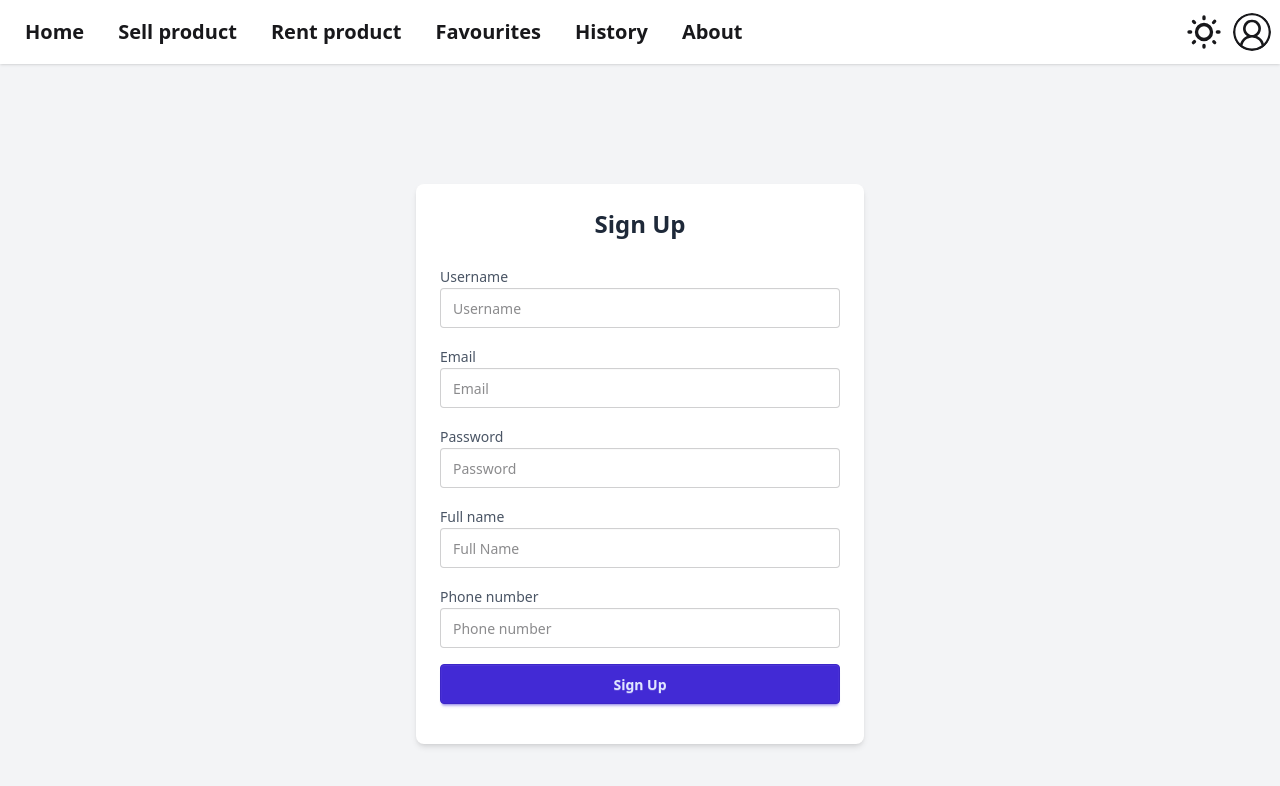
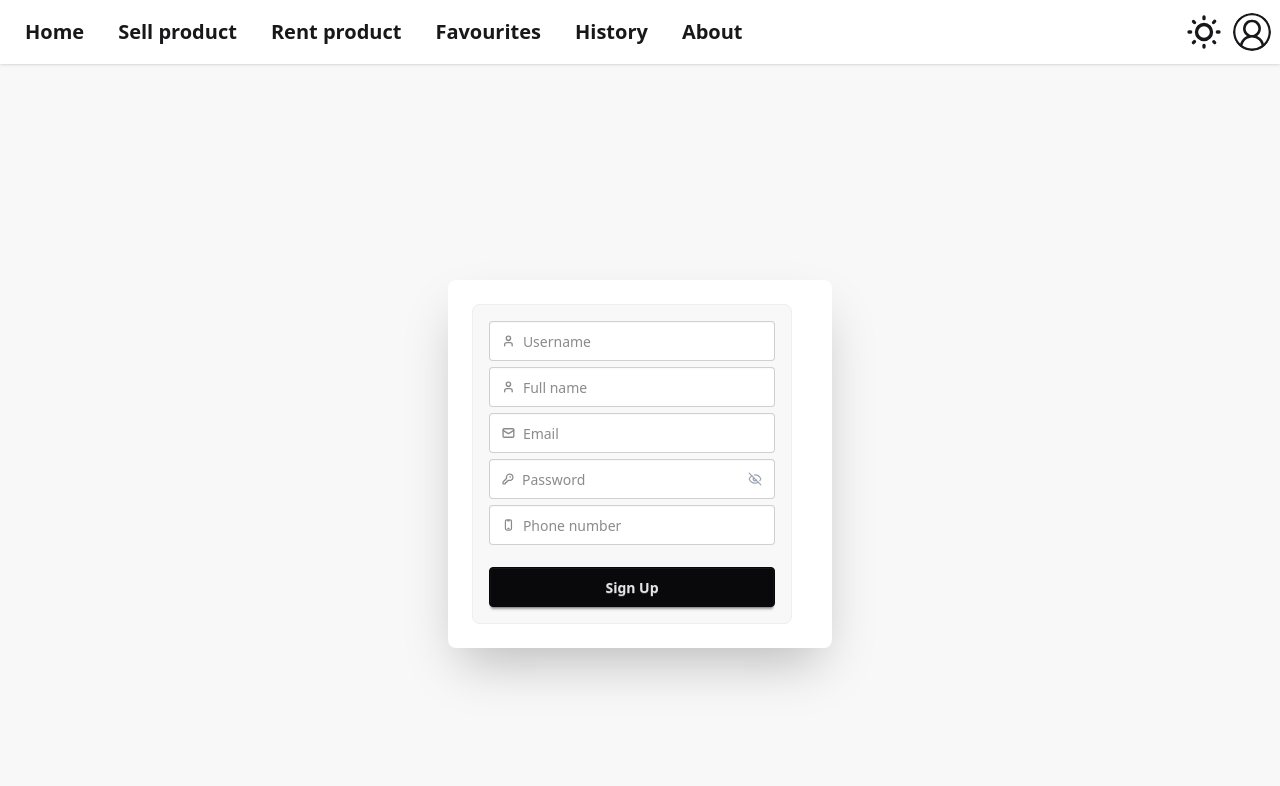
Before and after one commit to FlyingCatCreatures/GearXChange, a Vue app: page /#/signup in a window 1280 px wide. Shown: the top 786 px of the page. Built offline with nearby package versions, Linux system fonts and the light colour scheme.

Commit message:
Restyled signup again
Restyled the signup page again as a card, and made the validation using daisy. Also fixed the hide/show password functionality displaying weirdly.

```diff
--- a/src/pages/SignUp.vue
+++ b/src/pages/SignUp.vue
@@ -11,86 +11,13 @@ const phone = ref('');
 const signUpMsg = ref('');
 const router = useRouter();
 
-// Validation state
-type Field = "username" | "email" | "password" | "fullName" | "phone";
-const touched = ref<Record<Field, boolean>>({ username: false, email: false, password: false, fullName: false, phone: false });
-const invalid = ref<Record<Field, boolean>>({ username: false, email: false, password: false, fullName: false, phone: false });
-const flash = ref<Record<Field, boolean>>({ username: false, email: false, password: false, fullName: false, phone: false });
-
-// Validation regexes
-const usernameRegex = /^[a-zA-Z0-9_]{3,20}$/;
-const passwordRegex = /^\S{8,}$/;
-const fullNameRegex = /^[A-Za-z][A-Za-z\s\-']{1,48}[A-Za-z]$/;
-const phoneRegex = /^\+?[0-9\s\-]{7,20}$/;
-const emailregex = /^\S+@\S+\.\S+$/;
-
-function validateField(field: string, value: string) {
-  switch (field) {
-    case 'username':
-      invalid.value.username = !usernameRegex.test(value);
-      break;
-    case 'password':
-      invalid.value.password = !passwordRegex.test(value);
-      break;
-    case 'fullName':
-      invalid.value.fullName = !fullNameRegex.test(value);
-      break;
-    case 'phone':
-      invalid.value.phone = !phoneRegex.test(value);
-      break;
-    case 'email':
-      // Use a simple email regex for live validation
-      invalid.value.email = !emailregex.test(value);
-      break;
-  }
-}
-
-function handleInput(field: Field, e: Event, regex: RegExp, maxLen: number) {
-  let val = (e.target as HTMLInputElement).value;
-  // Remove illegal chars and cap length
-  let legal = val.replace(regex, '').slice(0, maxLen);
-  if (val !== legal) {
-    flash.value[field] = true;
-    setTimeout(() => (flash.value[field] = false), 200);
-  }
-  (e.target as HTMLInputElement).value = legal;
-  // Update ref
-  switch (field) {
-    case 'username': username.value = legal; break;
-    case 'password': password.value = legal; break;
-    case 'fullName': fullName.value = legal; break;
-    case 'phone': phone.value = legal; break;
-    case 'email': email.value = legal; break;
-  }
-  // Mark as touched so validation color shows immediately
-  touched.value[field] = true;
-  validateField(field, legal);
-}
-
-function handleBlur(field: Field) {
-  touched.value[field] = true;
-  validateField(field, eval(field + '.value'));
-}
+const usernameRegex = ref(/^[a-zA-Z0-9_]{3,30}$/);                      // 3 to 30 characters, letters, numbers, or underscores
+const passwordRegex = ref(/^\S{8,}$/);                                  // At least 8 characters
+const fullNameRegex = ref(/^[a-zA-Z\s]{3,30}$/);                        // 3 to 30 characters, letters and spaces only
+const phoneRegex = ref(/^\+?[0-9]{7,20}([-\s]?[0-9]{1,20})*$/);         // 7 to 20 digits, optional "+" at the start, optional hyphens or spaces
+const emailregex = ref(/^[^\s@]+@[^\s@]+\.[^\s@]+$/);                   // Valid email format
 
 async function handleSignUp() {
-  // Mark all as touched and validate (and update on every field)
-  (Object.keys(touched.value) as Field[]).forEach(f => {
-    touched.value[f] = true;
-    // Always validate with the latest value
-    let val = '';
-    switch (f) {
-      case 'username': val = username.value; break;
-      case 'email': val = email.value; break;
-      case 'password': val = password.value; break;
-      case 'fullName': val = fullName.value; break;
-      case 'phone': val = phone.value; break;
-    }
-    validateField(f, val);
-  });
-  if (Object.values(invalid.value).some(v => v)) {
-    signUpMsg.value = "Please fix the highlighted fields.";
-    return;
-  }
     try {
         await invoke('add_user', {
         username: username.value.trim(),
@@ -114,90 +41,204 @@ function togglePassword() {
 </script>
 
 <template>
-  <div class="flex items-center justify-center min-h-screen bg-gray-100">
-    <div class="w-full max-w-md p-6 bg-white rounded-lg shadow-md">
-      <h2 class="text-2xl font-bold text-center text-gray-800 mb-6">Sign Up</h2>
-      <form @submit.prevent="handleSignUp" class="space-y-4">
-        <div class="form-control">
-          <label for="username" class="mt-4 text-center text-sm text-gray-600">
-            <span class="label-text">Username</span>
+<div class="flex items-center justify-center min-h-screen bg-base-200">
+<div class="card bg-base-100 w-full max-w-sm shrink-0 shadow-2xl">
+<div class="card-body">
+<form @submit.prevent="handleSignUp">
+<fieldset class="fieldset bg-base-200 border-base-300 rounded-box w-xs border p-4">
+  <div id="Username-input">
+  <label class="input validator floating-label">
+    <span>Username</span>
+    <svg class="h-[1em] opacity-50" xmlns="http://www.w3.org/2000/svg" viewBox="0 0 24 24">
+      <g
+        stroke-linejoin="round"
+        stroke-linecap="round"
+        stroke-width="2.5"
+        fill="none"
+        stroke="currentColor"
+      >
+        <path d="M19 21v-2a4 4 0 0 0-4-4H9a4 4 0 0 0-4 4v2"></path>
+        <circle cx="12" cy="7" r="4"></circle>
+      </g>
+    </svg>
+    <input
+      v-model="username"
+      type="text"
+      required
+      placeholder="Username"
+      :pattern="usernameRegex.source"
+      minlength="3"
+      maxlength="30"
+      title="Must be 3 to 30 characters"
+    />
     </label>
-          <input placeholder="Username" pattern="^[a-zA-Z0-9_]{3,20}$" type="text" id="username" v-model="username" required
-            maxlength="20" class="input input-bordered w-full"
-            :class="[{ invalid: touched.username && invalid.username, valid: touched.username && !invalid.username }, { flash: flash.username }]"
-            @input="e => handleInput('username', e, /[^a-zA-Z0-9_]/g, 20)"
-            @blur="() => handleBlur('username')"
-          />
+    <p class="validator-hint hidden">
+      Must be 3 to 30 characters
+    </p>
   </div>
 
-        <div class="signup-form-field">
-          <label for="email" class="mt-4 text-center text-sm text-gray-600">
-            <span class="label-text">Email</span>
+  <div id="fullname-input">
+  <label class="input validator floating-label">
+    <span>Full name</span>
+    <svg class="h-[1em] opacity-50" xmlns="http://www.w3.org/2000/svg" viewBox="0 0 24 24">
+      <g
+        stroke-linejoin="round"
+        stroke-linecap="round"
+        stroke-width="2.5"
+        fill="none"
+        stroke="currentColor"
+      >
+        <path d="M19 21v-2a4 4 0 0 0-4-4H9a4 4 0 0 0-4 4v2"></path>
+        <circle cx="12" cy="7" r="4"></circle>
+      </g>
+    </svg>
+    <input
+      v-model="fullName"
+      type="text"
+      required
+      placeholder="Full name"
+      :pattern="fullNameRegex.source"
+      minlength="3"
+      maxlength="30"
+      title="Must be 3 to 30 characters"
+    />
     </label>
-          <input placeholder="Email" type="email" id="email" v-model="email" required
-            class="input input-bordered w-full"
-            :class="[{ invalid: touched.email && invalid.email, valid: touched.email && !invalid.email }]"
-            @blur="() => handleBlur('email')"
-            @input="e => handleInput('email', e, /[^\w@.+-]/g, 50)"
-          />
+    <p class="validator-hint hidden">
+      Must be 3 to 30 characters
+    </p>
+  </div>
+  <div id="email-input">
+    <label class="input validator floating-label">
+    <span>Email</span>
+    <svg class="h-[1em] opacity-50" xmlns="http://www.w3.org/2000/svg" viewBox="0 0 24 24">
+        <g
+        stroke-linejoin="round"
+        stroke-linecap="round"
+        stroke-width="2.5"
+        fill="none"
+        stroke="currentColor"
+        >
+        <rect width="20" height="16" x="2" y="4" rx="2"></rect>
+        <path d="m22 7-8.97 5.7a1.94 1.94 0 0 1-2.06 0L2 7"></path>
+        </g>
+    </svg>
+    <input type="email" v-model="email" placeholder="Email" :pattern="emailregex.source" required />
+    </label>
+    <div class="validator-hint hidden">Enter valid email address</div>
   </div>
 
-        <div class="signup-form-field password-field">
-          <label for="password" class="mt-4 text-center text-sm text-gray-600">
-            <span class="label-text">Password</span>
-          </label>          <div class="password-input-wrapper">
+  <div id="password-input">
+  <label class="input validator floating-label">
+    <span>Password</span>
+    <svg class="h-[1em] opacity-50" xmlns="http://www.w3.org/2000/svg" viewBox="0 0 24 24">
+      <g
+        stroke-linejoin="round"
+        stroke-linecap="round"
+        stroke-width="2.5"
+        fill="none"
+        stroke="currentColor"
+      >
+        <path
+          d="M2.586 17.414A2 2 0 0 0 2 18.828V21a1 1 0 0 0 1 1h3a1 1 0 0 0 1-1v-1a1 1 0 0 1 1-1h1a1 1 0 0 0 1-1v-1a1 1 0 0 1 1-1h.172a2 2 0 0 0 1.414-.586l.814-.814a6.5 6.5 0 1 0-4-4z"
+        ></path>
+        <circle cx="16.5" cy="7.5" r=".5" fill="currentColor"></circle>
+      </g>
+    </svg>
+    <div class="relative">
       <input
+        v-model="password"
         :type="showPassword ? 'text' : 'password'"
+        required
         placeholder="Password"
-              pattern="^[\S]{8,}$"
-              id="password"
-              v-model="password"
-              required
-              maxlength="32"
-              class="input input-bordered w-full"
-              :class="[{ invalid: touched.password && invalid.password, valid: touched.password && !invalid.password }, { flash: flash.password }]"
-              @input="e => handleInput('password', e, /\s/g, 32)"
-              @blur="() => handleBlur('password')"
+        minlength="8"
+        :pattern="passwordRegex.source"
+        title="Must be at least 8 characters"
+        class="py-2.5 sm:py-3 ps-0 pe-20 block w-full border-gray-200 rounded-lg sm:text-sm focus:border-blue-500 focus:ring-blue-500 disabled:opacity-50 disabled:pointer-events-none"
       />
       <button
         type="button"
-              class="absolute inset-y-0 right-0 flex items-center px-3"
         @click="togglePassword"
-              v-if="password.length > 0"
-              aria-label="Toggle password visibility"
+        class="absolute inset-y-0 end-0 flex items-center z-20 px-0 cursor-pointer text-gray-400 rounded-e-md focus:outline-hidden focus:text-blue-600"
       >
-              <img v-if="showPassword" src="@/assets/eye-open.svg" alt="Hide password" width="24" height="24" />
-              <img v-else src="@/assets/eye-closed.svg" alt="Show password" width="24" height="24" />
+        <svg
+          v-if="showPassword"
+          class="shrink-0 size-3.5"
+          xmlns="http://www.w3.org/2000/svg"
+          width="24"
+          height="24"
+          viewBox="0 0 24 24"
+          fill="none"
+          stroke="currentColor"
+          stroke-width="2"
+          stroke-linecap="round"
+          stroke-linejoin="round"
+        >
+          <path d="M2 12s3-7 10-7 10 7 10 7-3 7-10 7-10-7-10-7Z"></path>
+          <circle cx="12" cy="12" r="3"></circle>
+        </svg>
+        <svg
+          v-else
+          class="shrink-0 size-3.5"
+          xmlns="http://www.w3.org/2000/svg"
+          width="24"
+          height="24"
+          viewBox="0 0 24 24"
+          fill="none"
+          stroke="currentColor"
+          stroke-width="2"
+          stroke-linecap="round"
+          stroke-linejoin="round"
+        >
+          <path d="M9.88 9.88a3 3 0 1 0 4.24 4.24"></path>
+          <path d="M10.73 5.08A10.43 10.43 0 0 1 12 5c7 0 10 7 10 7a13.16 13.16 0 0 1-1.67 2.68"></path>
+          <path d="M6.61 6.61A13.526 13.526 0 0 0 2 12s3 7 10 7a9.74 9.74 0 0 0 5.39-1.61"></path>
+          <line x1="2" x2="22" y1="2" y2="22"></line>
+        </svg>
       </button>
     </div>
+  </label>
+  <p class="validator-hint hidden">
+    Must be at least 8 characters
+  </p>
   </div>
 
-        <div class="signup-form-field">
-          <label for="fullName" class="mt-4 text-center text-sm text-gray-600">
-            <span class="label-text">Full name</span>
+  <div id="phone-input">
+    <label class="input validator floating-label">
+    <span>Phone number</span>
+    <svg class="h-[1em] opacity-50" xmlns="http://www.w3.org/2000/svg" viewBox="0 0 16 16">
+        <g fill="none">
+        <path
+            d="M7.25 11.5C6.83579 11.5 6.5 11.8358 6.5 12.25C6.5 12.6642 6.83579 13 7.25 13H8.75C9.16421 13 9.5 12.6642 9.5 12.25C9.5 11.8358 9.16421 11.5 8.75 11.5H7.25Z"
+            fill="currentColor"
+        ></path>
+        <path
+            fill-rule="evenodd"
+            clip-rule="evenodd"
+            d="M6 1C4.61929 1 3.5 2.11929 3.5 3.5V12.5C3.5 13.8807 4.61929 15 6 15H10C11.3807 15 12.5 13.8807 12.5 12.5V3.5C12.5 2.11929 11.3807 1 10 1H6ZM10 2.5H9.5V3C9.5 3.27614 9.27614 3.5 9 3.5H7C6.72386 3.5 6.5 3.27614 6.5 3V2.5H6C5.44771 2.5 5 2.94772 5 3.5V12.5C5 13.0523 5.44772 13.5 6 13.5H10C10.5523 13.5 11 13.0523 11 12.5V3.5C11 2.94772 10.5523 2.5 10 2.5Z"
+            fill="currentColor"
+        ></path>
+        </g>
+    </svg>
+    <input
+        v-model="phone"
+        type="tel"
+        class="tabular-nums"
+        required
+        placeholder="Phone number"
+        :pattern="phoneRegex.source"
+        minlength="7"
+        maxlength="20"
+        title="Must be 7 to 20 digits"
+    />
     </label>
-          <input placeholder="Full Name" pattern="^[A-Za-z][A-Za-z\s\-']{1,48}[A-Za-z]$" type="text" id="fullName" v-model="fullName" required
-            maxlength="50" class="input input-bordered w-full"
-            :class="[{ invalid: touched.fullName && invalid.fullName, valid: touched.fullName && !invalid.fullName }, { flash: flash.fullName }]"
-            @input="e => handleInput('fullName', e, /[^A-Za-z\s\-']/g, 50)"
-            @blur="() => handleBlur('fullName')"
-          />
+    <p class="validator-hint hidden">Must be 7 to 20 digits</p>
   </div>
 
-        <div class="signup-form-field">
-          <label for="phone" class="mt-4 text-center text-sm text-gray-600">
-            <span class="label-text">Phone number</span>
-          </label>
-          <input placeholder="Phone number" pattern="^\+?[0-9\s\-]{7,20}$" type="text" id="phone" v-model="phone" required
-            maxlength="20" class="input input-bordered w-full"
-            :class="[{ invalid: touched.phone && invalid.phone, valid: touched.phone && !invalid.phone }, { flash: flash.phone }]"
-            @input="e => handleInput('phone', e, /[^0-9\s\-+]/g, 20)"
-            @blur="() => handleBlur('phone')"
-          />
+  <button type="submit" class="btn btn-neutral mt-4">Sign Up</button>
+  <p v-if="signUpMsg" class="mt-2 text-center">{{ signUpMsg }}</p>
+</fieldset>
+</form>
 </div>
-        <button type="submit" class="btn btn-primary w-full">Sign Up</button>
-      </form>
-      <p class="mt-4 text-center text-sm text-gray-600">{{ signUpMsg }}</p>
 </div>
 </div>
 </template>
```
Lines whose indentation alone changed are shown as unchanged.
